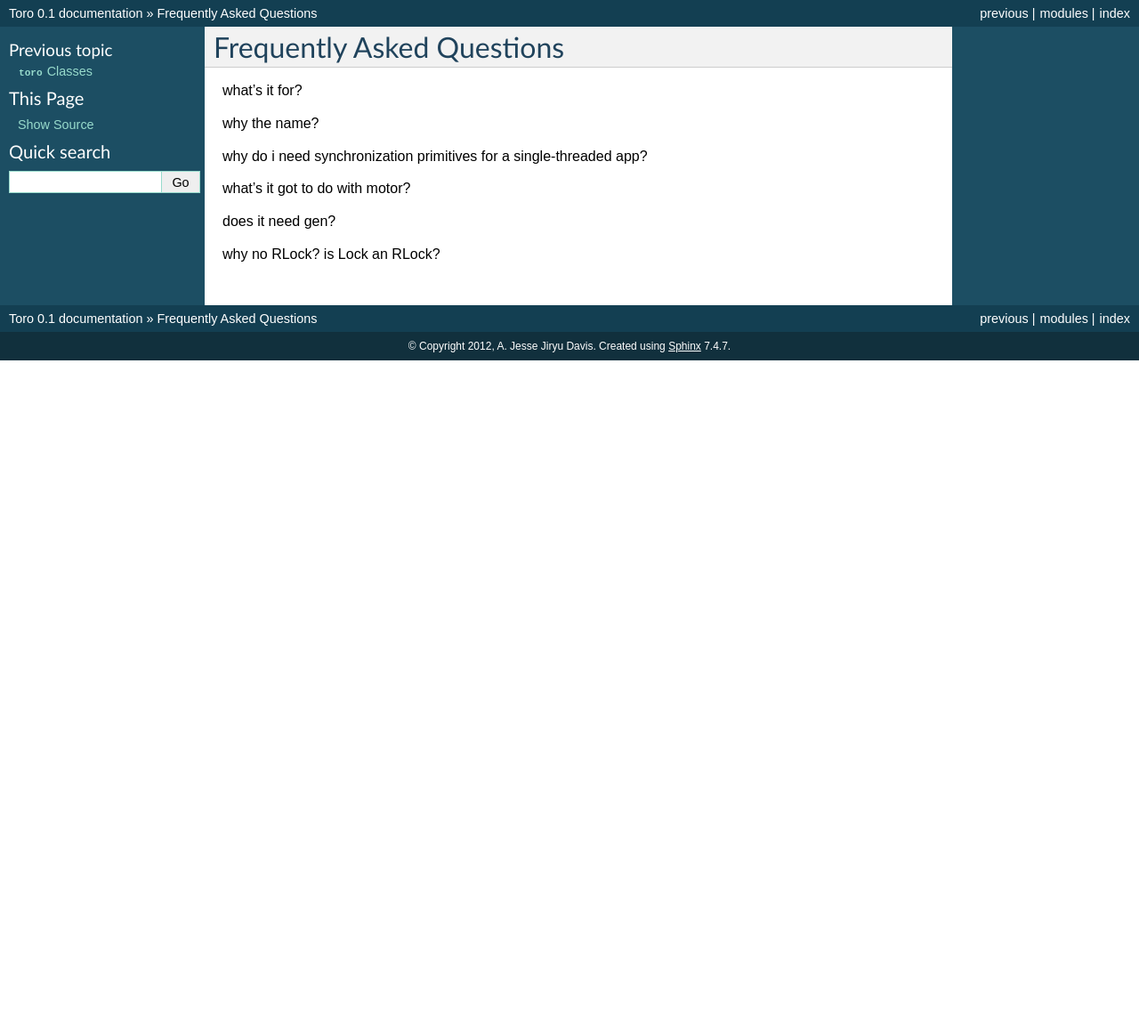
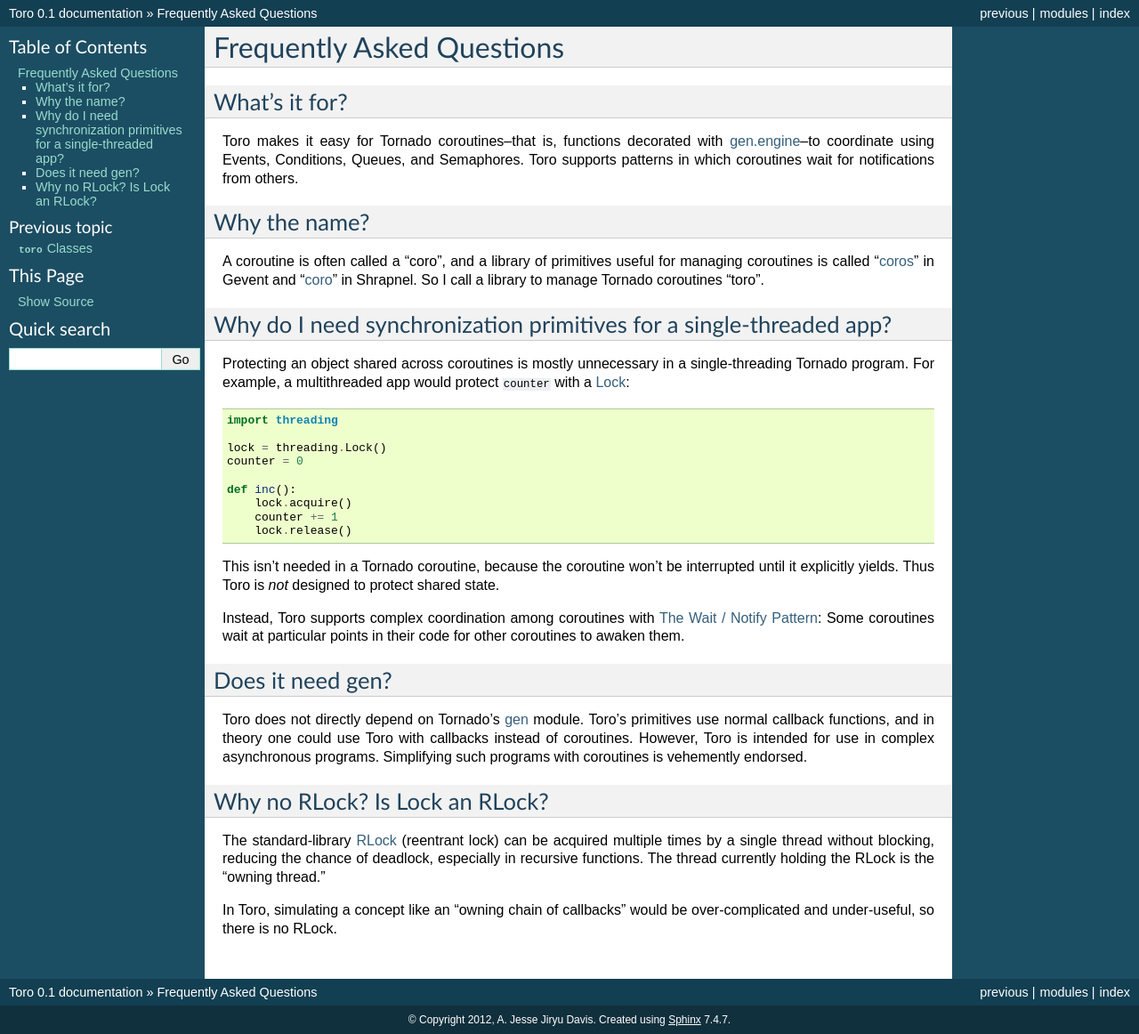
Before and after one commit to ajdavis/toro, a Sphinx documentation site: the page built from doc/faq.rst, in a window 1280 px wide. Shown: the whole page at 89% size. Built offline with Sphinx 7.4.7, drawn with Linux system fonts in a browser that asks for light colours; before the commit the page ends 900 px from its top, so only the background shows below that.

Commit message:
Add FAQs

```diff
--- a/doc/faq.rst
+++ b/doc/faq.rst
@@ -1,14 +1,72 @@
 Frequently Asked Questions
 ==========================
 
-what's it for?
+What's it for?
+--------------
+Toro makes it easy for Tornado coroutines--that is, functions decorated with
+`gen.engine`_--to coordinate using Events, Conditions, Queues, and Semaphores.
+Toro supports patterns in which coroutines wait for notifications from others.
 
-why the name?
+.. _gen.engine: http://www.tornadoweb.org/documentation/gen.html#decorator
 
-why do i need synchronization primitives for a single-threaded app?
+Why the name?
+-------------
+A coroutine is often called a "coro", and a library of primitives useful for
+managing coroutines is called "`coros`_" in Gevent and "`coro`_" in Shrapnel.
+So I call a library to manage Tornado coroutines "toro".
 
-what's it got to do with motor?
+.. _coros: http://www.gevent.org/gevent.coros.html
 
-does it need gen?
+.. _coro: https://github.com/ironport/shrapnel
 
-why no RLock? is Lock an RLock?
+Why do I need synchronization primitives for a single-threaded app?
+-------------------------------------------------------------------
+Protecting an object shared across coroutines is mostly unnecessary in a
+single-threading Tornado program. For example, a multithreaded app would protect
+``counter`` with a `Lock`_::
+
+    import threading
+
+    lock = threading.Lock()
+    counter = 0
+
+    def inc():
+        lock.acquire()
+        counter += 1
+        lock.release()
+
+.. _Lock: http://docs.python.org/library/threading.html#lock-objects
+
+This isn't needed in a Tornado coroutine, because the coroutine won't be
+interrupted until it explicitly yields. Thus Toro is *not* designed to protect
+shared state.
+
+Instead, Toro supports complex coordination among coroutines with
+:ref:`the-wait-notify-pattern`: Some coroutines wait at particular points in
+their code for other coroutines to awaken them.
+
+Does it need gen?
+-----------------
+
+Toro does not directly depend on Tornado's gen_ module. Toro's primitives use
+normal callback functions, and in theory one could use Toro with callbacks
+instead of coroutines. However, Toro is intended for use in complex asynchronous
+programs. Simplifying such programs with coroutines is vehemently endorsed.
+
+.. _gen: http://www.tornadoweb.org/documentation/gen.html
+
+.. todo:: producer-consumer example w/ callbacks, compare by including
+  an equivalent coroutine example
+
+Why no RLock? Is Lock an RLock?
+-------------------------------
+
+The standard-library RLock_ (reentrant lock) can be acquired multiple times by
+a single thread without blocking, reducing the chance of deadlock, especially
+in recursive functions. The thread currently holding the RLock is the "owning
+thread."
+
+In Toro, simulating a concept like an "owning chain of callbacks" would be
+over-complicated and under-useful, so there is no RLock.
+
+.. _RLock: http://docs.python.org/library/threading.html#rlock-objects
--- a/doc/index.rst
+++ b/doc/index.rst
@@ -24,6 +24,8 @@
 library.
 
 .. _gen: http://www.tornadoweb.org/documentation/gen.html
+
+.. _the-wait-notify-pattern:
 
 The Wait / Notify Pattern
 =========================
```
